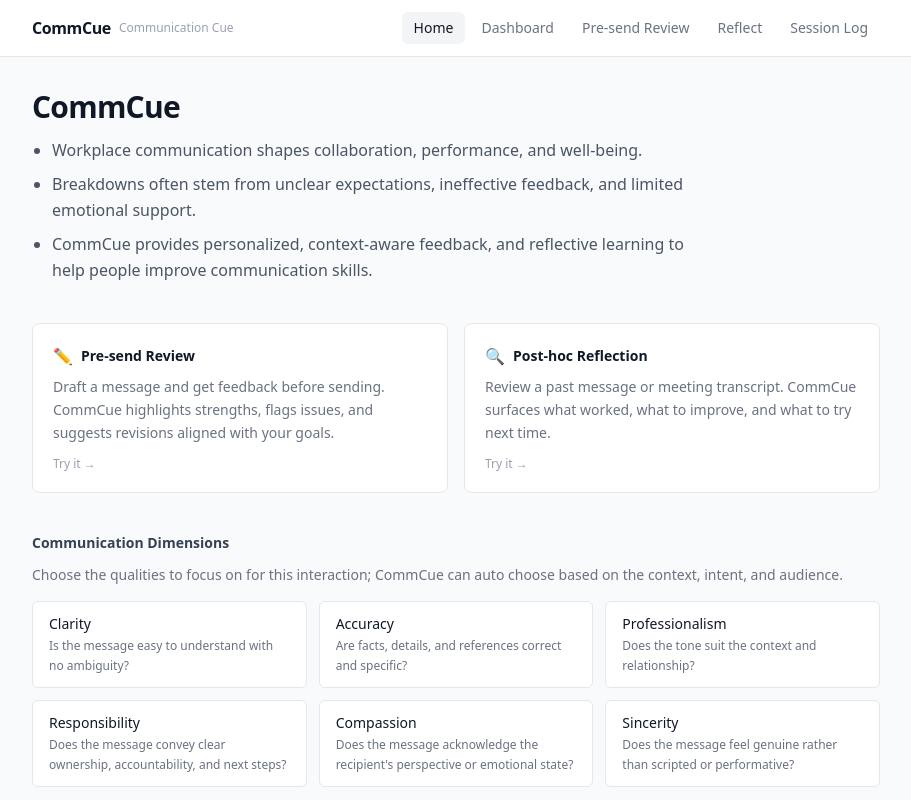
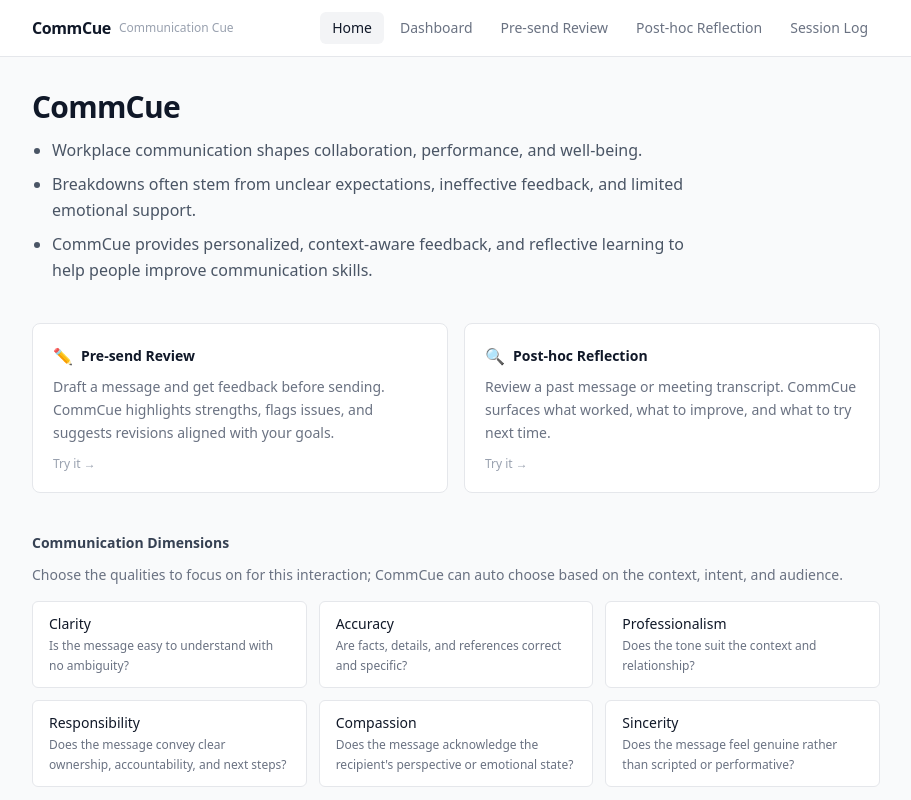
Before and after one commit to qiuyuejoy/workplace_wellbeing, a Next.js app: page / in a window 1280 px wide. Shown: the top 800 px of the page, without its empty margins (184-1095 px from the left). Built offline with nearby package versions, Linux system fonts and the light colour scheme.

Commit message:
revise label

```diff
--- a/src/components/layout/Nav.tsx
+++ b/src/components/layout/Nav.tsx
@@ -7,7 +7,7 @@ const NAV_LINKS = [
   { href: "/", label: "Home" },
   { href: "/dashboard", label: "Dashboard" },
   { href: "/pre-send", label: "Pre-send Review" },
-  { href: "/reflect", label: "Reflect" },
+  { href: "/reflect", label: "Post-hoc Reflection" },
   { href: "/log", label: "Session Log" },
 ];
 
```
